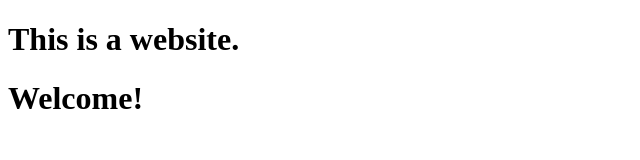
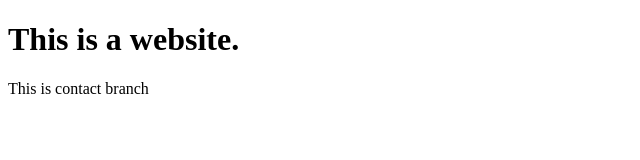
Before and after one commit to godspeedhuang/project001, a plain HTML site: page index.html in a window 1280 px wide. Shown: the whole page, without its empty margins (0-640 px from the left). Drawn offline with Linux system fonts and the light colour scheme.

Commit message:
add a new line

```diff
--- a/index.html
+++ b/index.html
@@ -10,7 +10,7 @@
 
 <body>
     <h1>This is a website.</h1>
-    <h1>Welcome!</h1>
+    <p>This is contact branch</p>
 </body>
 
 </html>
```
